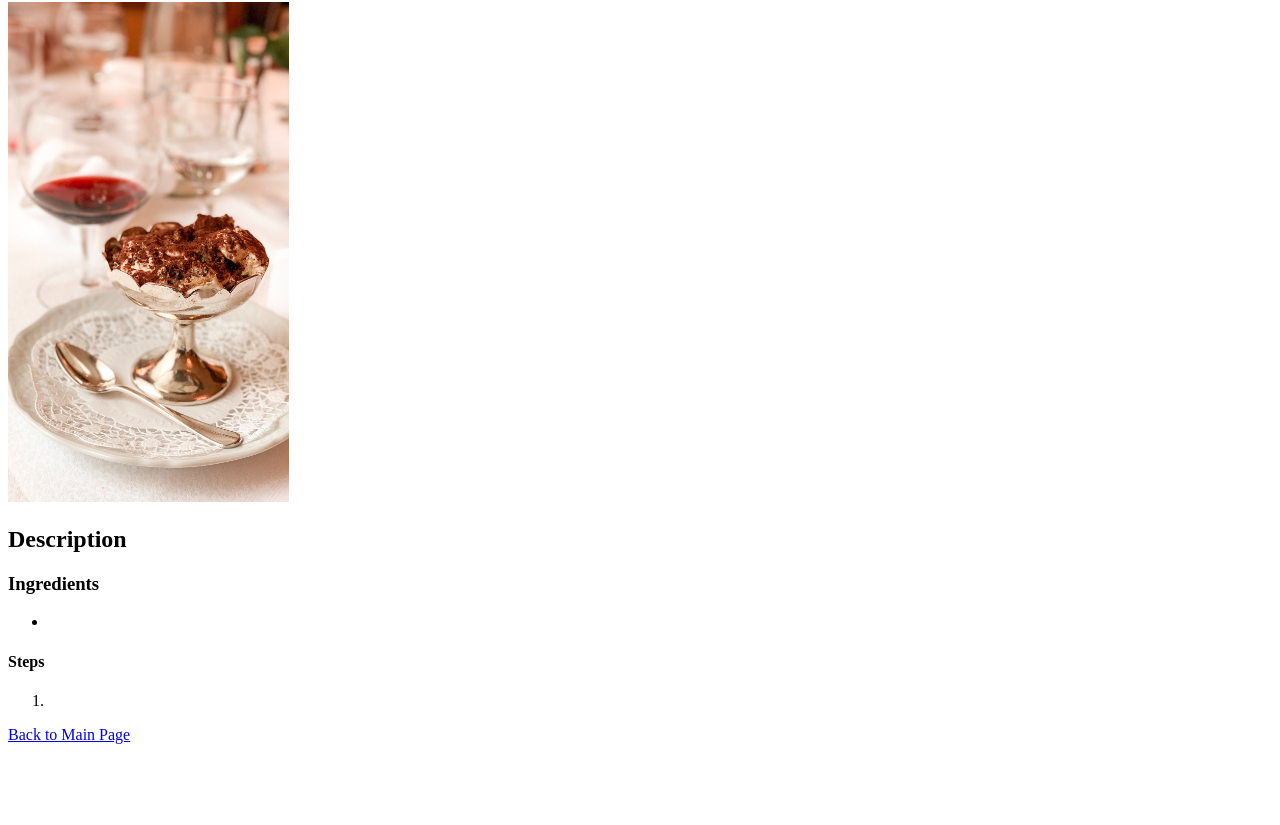
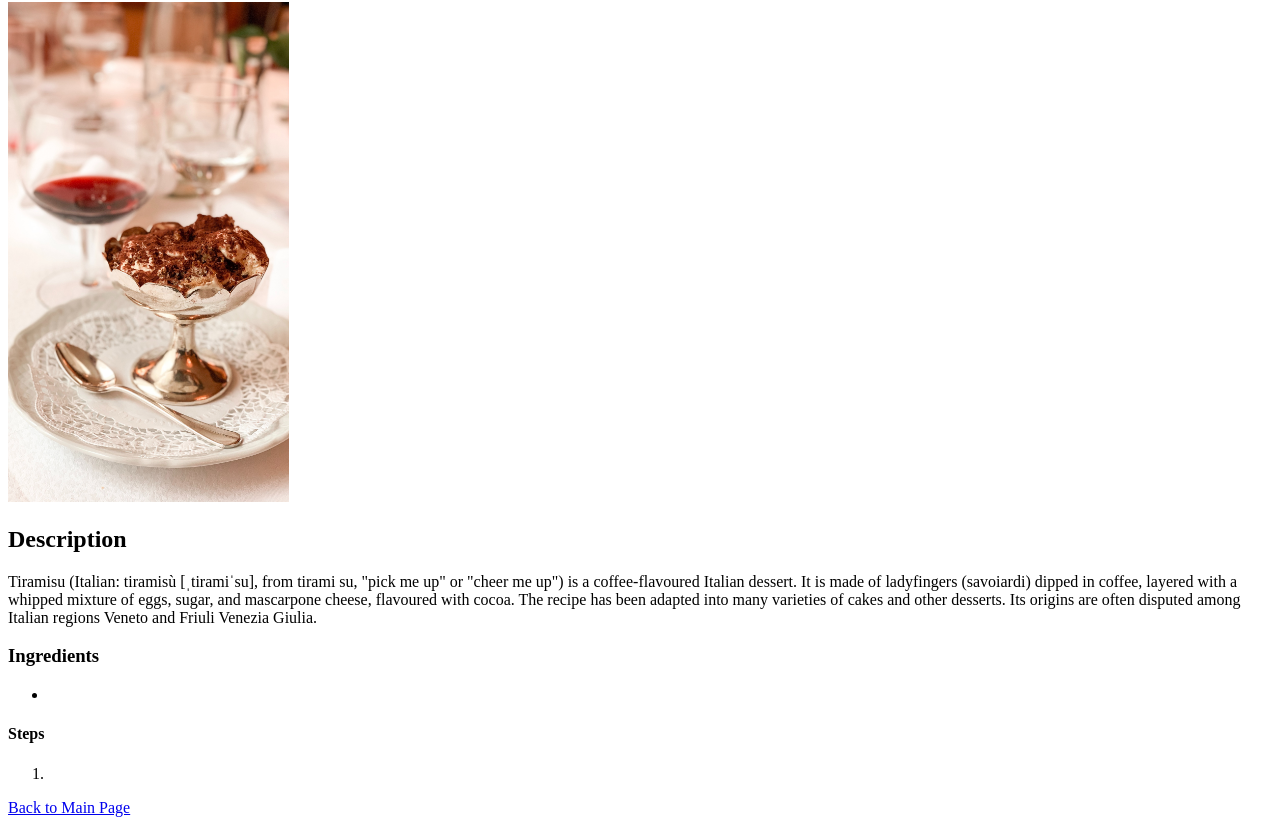
Before and after one commit to hemingway-js/odin-recipes, a plain HTML site: page recipes/tiramisu.html in a window 1280 px wide. Shown: the part 78-903 px from the top of the page. Before the commit the page ends 830 px from the top, so only its background shows below. Drawn offline with Linux system fonts and the light colour scheme.

Commit message:
add description to recipe html files

```diff
--- a/recipes/tiramisu.html
+++ b/recipes/tiramisu.html
@@ -10,7 +10,7 @@
     <h1> Tiramisu </h1>
     <img src="../images/tiramisu.jpg" height= "500px" alt="Image of a Tiramisu">
     <h2>Description</h2>
-    <p></p>
+    <p>Tiramisu (Italian: tiramisù [ˌtiramiˈsu], from tirami su, "pick me up" or "cheer me up") is a coffee-flavoured Italian dessert. It is made of ladyfingers (savoiardi) dipped in coffee, layered with a whipped mixture of eggs, sugar, and mascarpone cheese, flavoured with cocoa. The recipe has been adapted into many varieties of cakes and other desserts. Its origins are often disputed among Italian regions Veneto and Friuli Venezia Giulia. </p>
     <h3>Ingredients</h3>
     <ul>
         <li></li>
```
Also changed, not shown: recipes/bruchetta.html (+1 -1 lines), recipes/pizza.html (+1 -1 lines).
